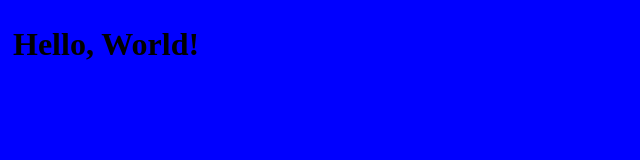
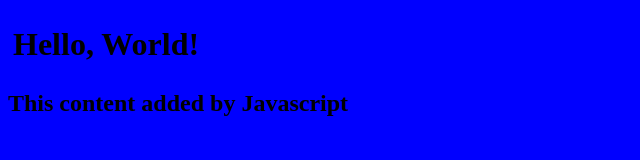
Before and after one commit to Mark3Fullen/Prework-Website-Project, a plain HTML site: page index.html in a window 1280 px wide. Shown: the whole page, without its empty margins (0-640 px from the left). Drawn offline with Linux system fonts and the light colour scheme.

Commit message:
add script.js, connect to index.html

```diff
--- a/index.html
+++ b/index.html
@@ -6,5 +6,6 @@
   </head>
   <body>
     <h1>Hello, World!</h1>
+    <script src="script.js"></script>
   </body>
 </html>
--- /dev/null
+++ b/script.js
@@ -0,0 +1,4 @@
+const h2 = document.createElement('h2');
+h2.textContent = "This content added by Javascript";
+
+document.querySelector('body').appendChild(h2);
```
